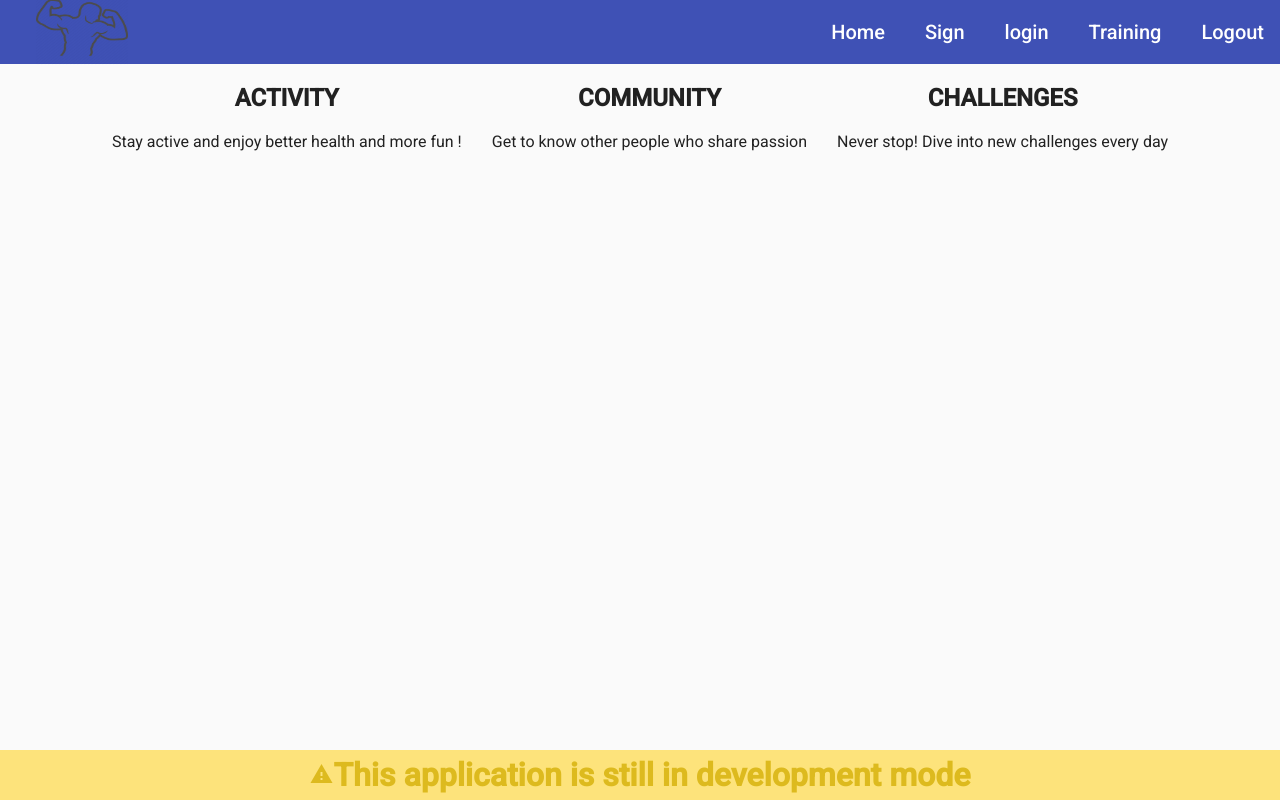
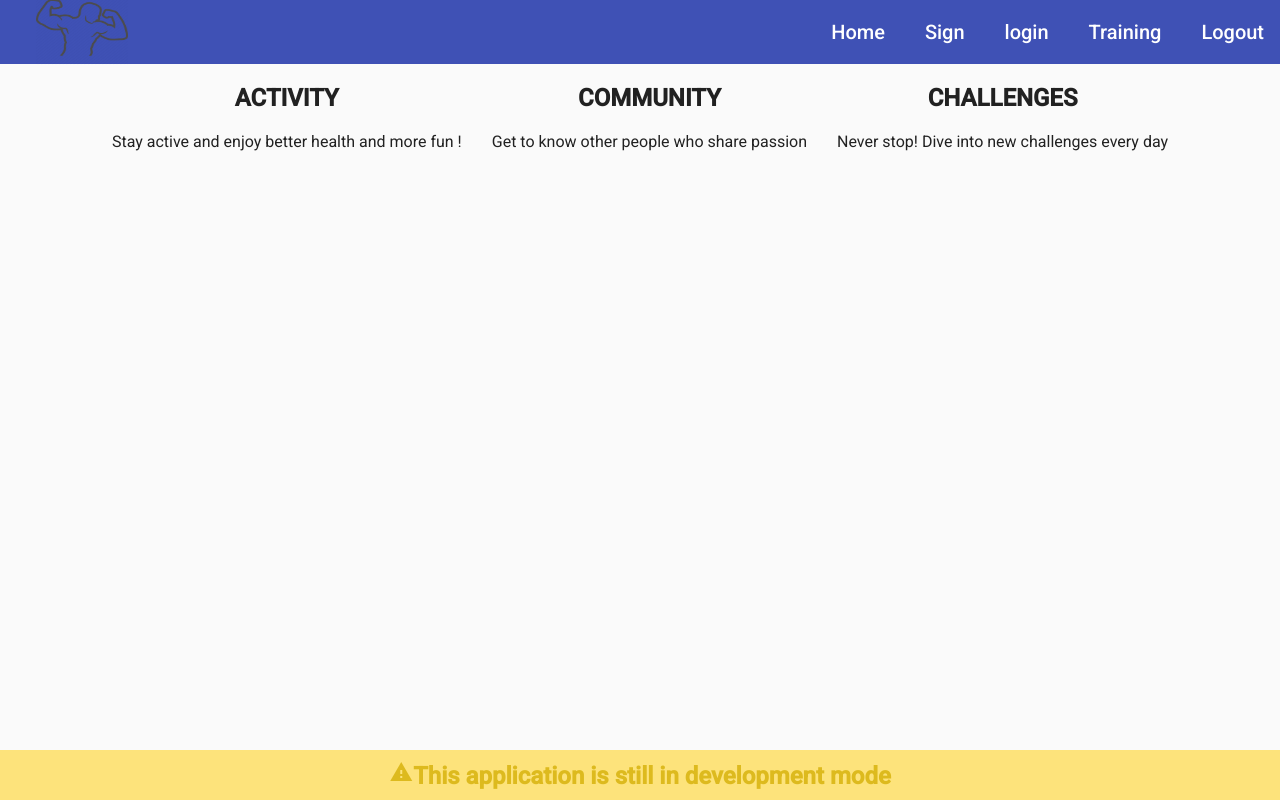
Before and after one commit to Monsingozzy/Fitness_trainer, an Angular app: page / in a window 1280 px wide. Built offline with nearby package versions, Linux system fonts and the light colour scheme.

Commit message:
Update welcome.component.html

```diff
--- a/src/app/welcome/welcome.component.html
+++ b/src/app/welcome/welcome.component.html
@@ -15,6 +15,5 @@
 </div>
 
 <div fxLayout="column" fxLayoutAlign="center center" style="background-color: rgb(253, 227, 123);position: fixed; bottom: 0;width: 100%;height: 50px;">
-
-  <h1 style="color:rgb(221, 186, 30);"><mat-icon>warning</mat-icon>This application is still in development mode </h1>
+<h2 style="color:rgb(221, 186, 30);"><mat-icon>warning</mat-icon>This application is still in development mode </h2>
 </div>
```
